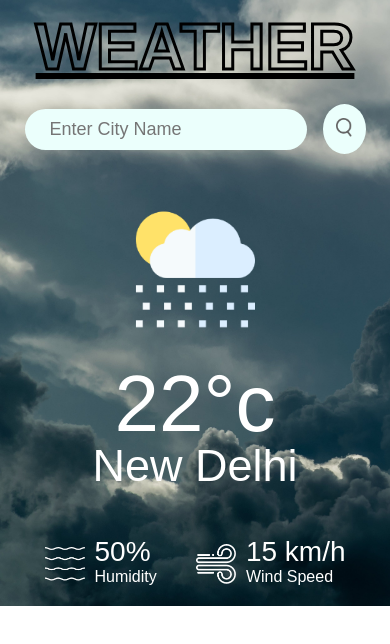
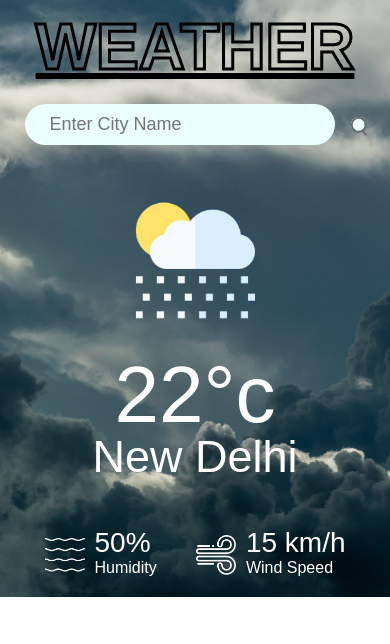
Before and after one commit to mustafasiddiq1004/WeatherApp, a plain HTML site: page index.html in a window 390 px wide. Drawn offline with nearby package versions, Linux system fonts and the light colour scheme.

Commit message:
Update style.css

```diff
--- a/style.css
+++ b/style.css
@@ -119,4 +119,13 @@ h4{
       padding: 10px 5px;
       margin: 10px auto;
     }
+
+    .search button{
+    border: 0;
+    outline: 0;
+    background: #ebfffc;
+    border-radius: 50%;
+    width: 15px;
+    height: 15px;
+    }
   }
```
